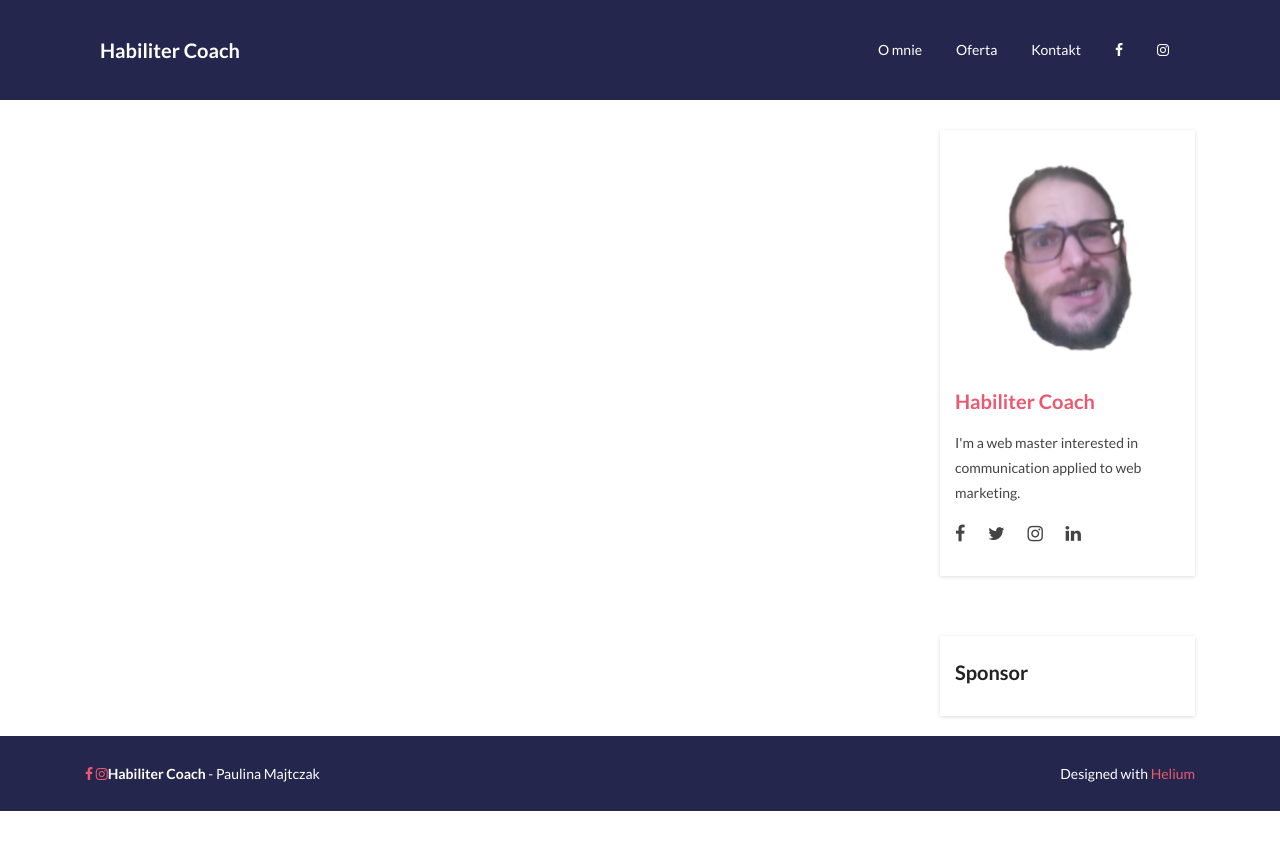
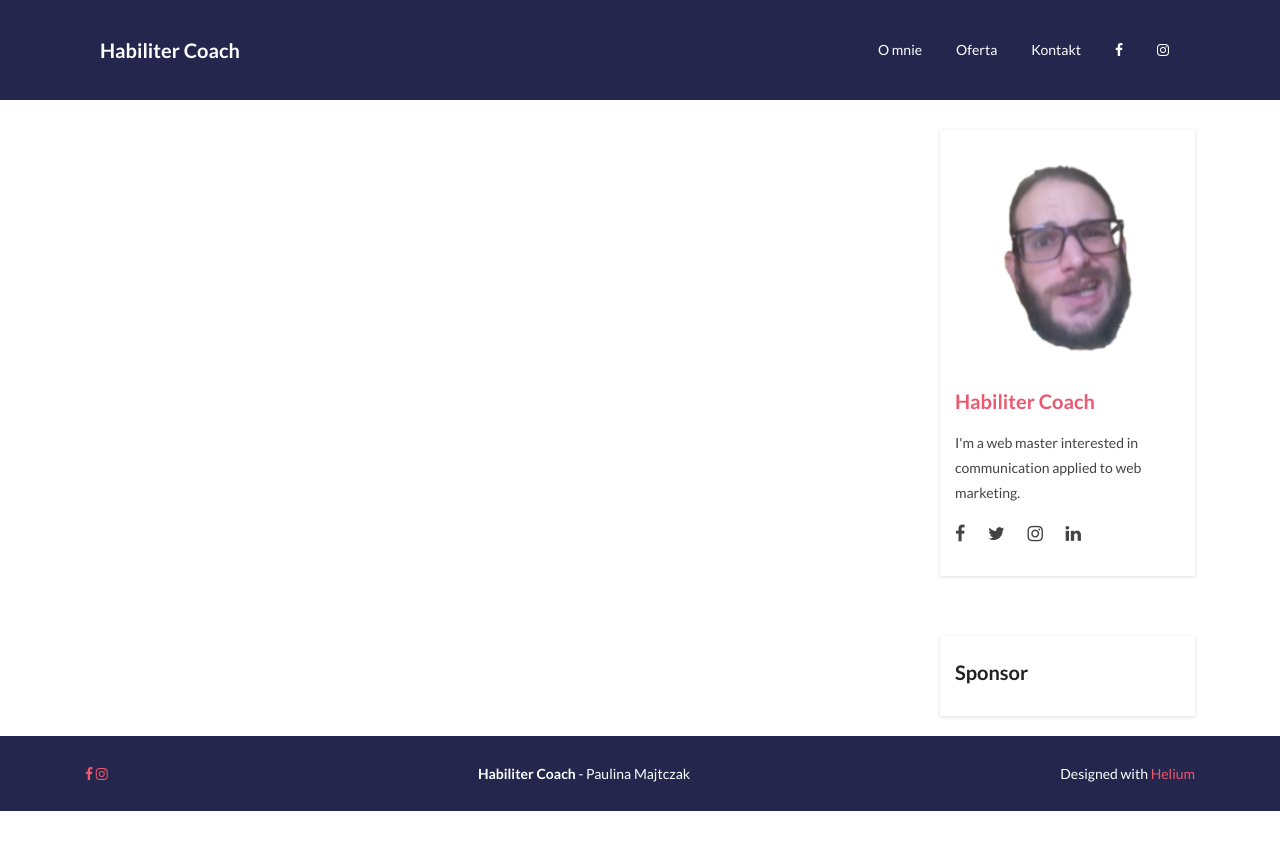
Before and after one commit to pjmajtczak/pjmajtczak.github.io, a Jekyll site: the page built from blog.html, in a window 1280 px wide. Shown: the top 850 px of the page. Built offline with Jekyll 4.4.1, drawn with Linux system fonts in a browser that asks for light colours; comment, search, counter and statistics services are not loaded.

Commit message:
updated footer

```diff
--- a/_includes/themes/bootstrap/footer.html
+++ b/_includes/themes/bootstrap/footer.html
@@ -1,6 +1,6 @@
       <!-- Footer -->
-      <footer class="dark-footer">
+      <footer class="dark-footer text-center">
         <div class="container">
-          <p class="footer-info"><span style="color:#ffffff"><a href="https://www.facebook.com/profile.php?id=61566823978953"><i class="fa fa-facebook"></i></a> <a href="https://www.instagram.com/habiliter_coach/"><i class="fa fa-instagram"></i></a></span><span class="pull-center"><strong>Habiliter Coach</strong> - Paulina Majtczak</span><span class="pull-right">Designed with <a href="https://github.com/heliumjk/heliumjk.github.io">Helium</span></p>
+          <p class="footer-info"><span class="pull-left" style="color:#ffffff"><a href="https://www.facebook.com/profile.php?id=61566823978953"><i class="fa fa-facebook"></i></a> <a href="https://www.instagram.com/habiliter_coach/"><i class="fa fa-instagram"></i></a></span><strong>Habiliter Coach</strong> - Paulina Majtczak<span class="pull-right">Designed with <a href="https://github.com/heliumjk/heliumjk.github.io">Helium</span></p>
         </div>
       </footer>
```
Also changed, not shown: 17 other files.
